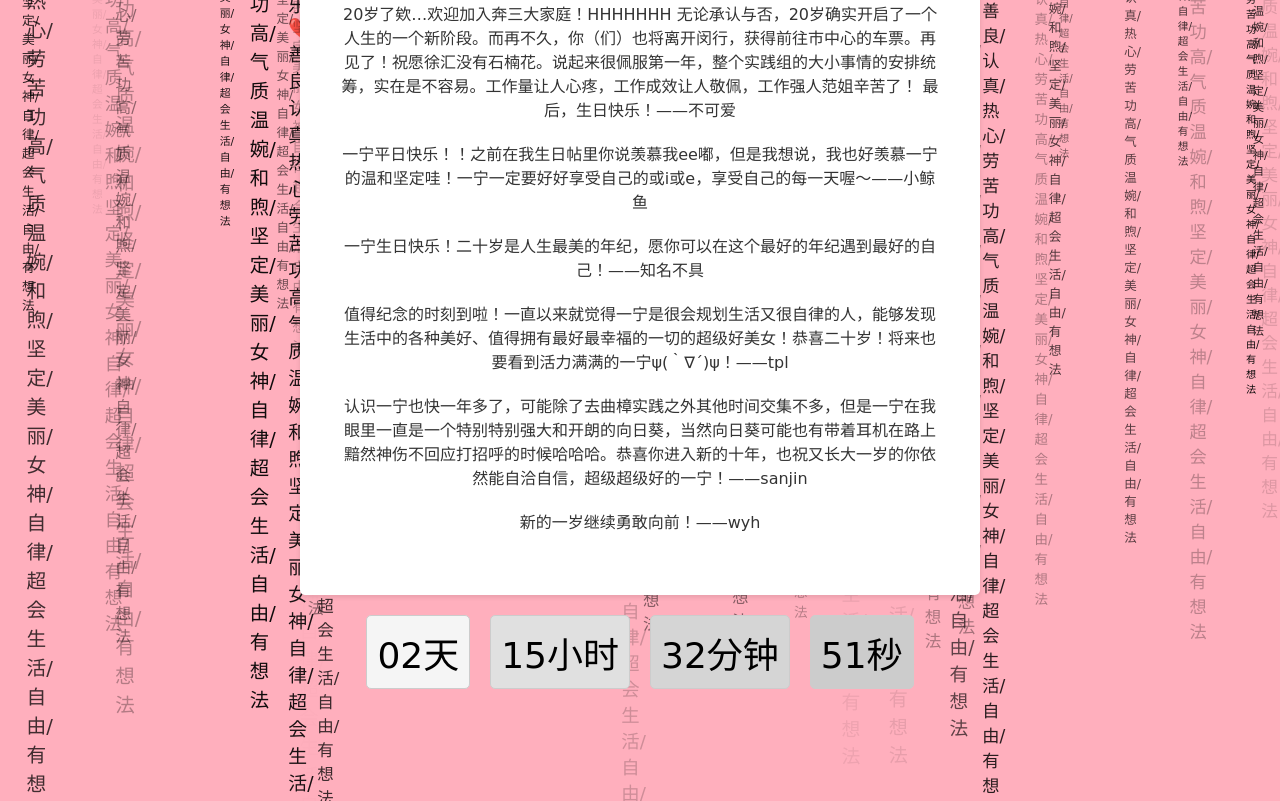
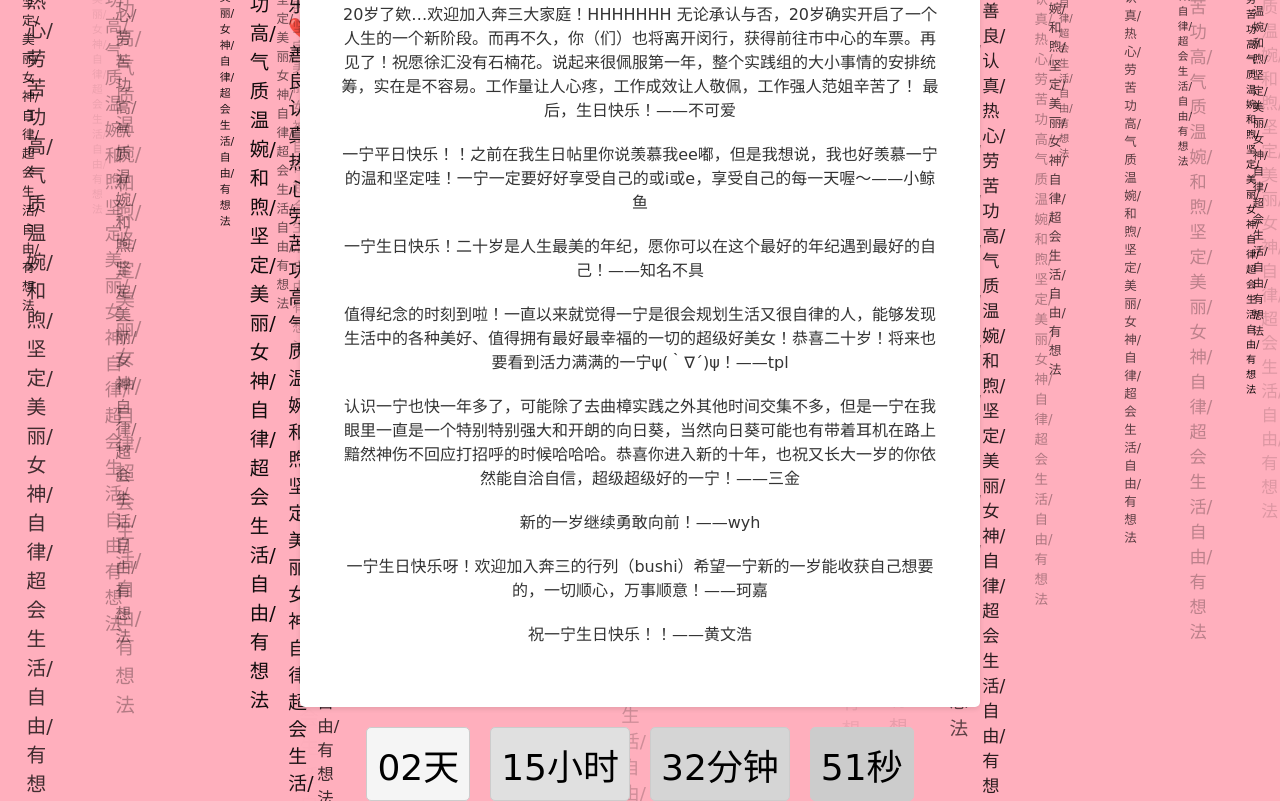
Before and after one commit to adoniswlx/adonis.github.io, a plain HTML site: page index.html in a window 1280 px wide. Shown: the part 825-1626 px from the top of the page. Before the commit the page ends 1514 px from the top, so only its background shows below. Drawn offline with nearby package versions, Linux system fonts and the light colour scheme; a web font is replaced by a local one.

Commit message:
Update index.html

```diff
--- a/index.html
+++ b/index.html
@@ -228,8 +228,10 @@
     <p>一宁平日快乐！！之前在我生日帖里你说羡慕我ee嘟，但是我想说，我也好羡慕一宁的温和坚定哇！一宁一定要好好享受自己的或i或e，享受自己的每一天喔～——小鲸鱼</p>
     <p>一宁生日快乐！二十岁是人生最美的年纪，愿你可以在这个最好的年纪遇到最好的自己！——知名不具</p>
     <p>值得纪念的时刻到啦！一直以来就觉得一宁是很会规划生活又很自律的人，能够发现生活中的各种美好、值得拥有最好最幸福的一切的超级好美女！恭喜二十岁！将来也要看到活力满满的一宁ψ(｀∇´)ψ！——tpl</p>
-    <p>认识一宁也快一年多了，可能除了去曲樟实践之外其他时间交集不多，但是一宁在我眼里一直是一个特别特别强大和开朗的向日葵，当然向日葵可能也有带着耳机在路上黯然神伤不回应打招呼的时候哈哈哈。恭喜你进入新的十年，也祝又长大一岁的你依然能自洽自信，超级超级好的一宁！——sanjin</p>
-   <p>新的一岁继续勇敢向前！——wyh</p>
+    <p>认识一宁也快一年多了，可能除了去曲樟实践之外其他时间交集不多，但是一宁在我眼里一直是一个特别特别强大和开朗的向日葵，当然向日葵可能也有带着耳机在路上黯然神伤不回应打招呼的时候哈哈哈。恭喜你进入新的十年，也祝又长大一岁的你依然能自洽自信，超级超级好的一宁！——三金</p>
+    <p>新的一岁继续勇敢向前！——wyh</p>
+    <p>一宁生日快乐呀！欢迎加入奔三的行列（bushi）希望一宁新的一岁能收获自己想要的，一切顺心，万事顺意！——珂嘉</p>
+    <p>祝一宁生日快乐！！——黄文浩</p>
 
 </div>
 
```
